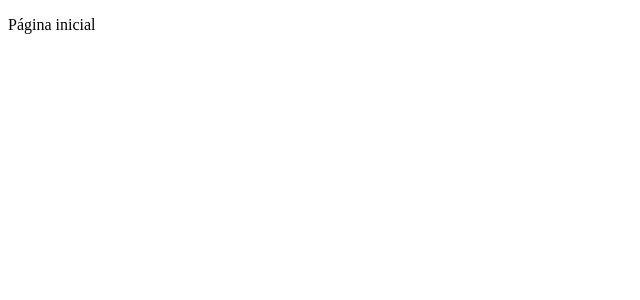
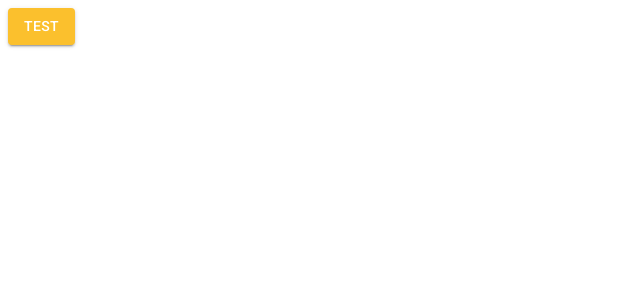
Before and after one commit to LeoGraciano/yt-cusrso-materialui-typescript, a React (Vite) app: page / in a window 1280 px wide. Shown: the top 300 px of the page, without its empty margins (0-640 px from the left). Built offline with nearby package versions, Linux system fonts and the light colour scheme.

Commit message:
feat: add new theme

```diff
--- a/index.html
+++ b/index.html
@@ -1,10 +1,20 @@
-<!doctype html>
+<!DOCTYPE html>
 <html lang="pt-Br">
   <head>
     <meta charset="UTF-8" />
     <link rel="icon" type="image/svg+xml" href="/vite.svg" />
     <meta name="viewport" content="width=device-width, initial-scale=1.0" />
     <title>Cadastros</title>
+    <link rel="preconnect" href="https://fonts.googleapis.com" />
+    <link rel="preconnect" href="https://fonts.gstatic.com" crossorigin />
+    <link
+      rel="stylesheet"
+      href="https://fonts.googleapis.com/css2?family=Roboto:wght@300;400;500;600;700&display=swap"
+    />
+    <link
+      rel="stylesheet"
+      href="https://fonts.googleapis.com/icon?family=Material+Icons"
+    />
   </head>
   <body>
     <div id="root"></div>
--- a/package.json
+++ b/package.json
@@ -10,6 +10,10 @@
     "preview": "vite preview"
   },
   "dependencies": {
+    "@emotion/react": "^11.11.1",
+    "@emotion/styled": "^11.11.0",
+    "@mui/icons-material": "^5.14.16",
+    "@mui/material": "^5.14.16",
     "react": "^18.2.0",
     "react-dom": "^18.2.0",
     "react-router-dom": "6"
--- a/src/App.tsx
+++ b/src/App.tsx
@@ -1,11 +1,16 @@
 import { BrowserRouter } from "react-router-dom";
-import AppRoutes from "./routers"
+import AppRoutes from "./routers";
+import { ThemeProvider } from "@mui/material";
+import { LightTheme } from "./shared/themes";
+
 export default function App() {
   return (
-    <main className="App">
-      <BrowserRouter>
-      <AppRoutes />
-      </BrowserRouter>
-    </main>
-  )
+    <ThemeProvider theme={LightTheme}>
+      <main className="App">
+        <BrowserRouter>
+          <AppRoutes />
+        </BrowserRouter>
+      </main>
+    </ThemeProvider>
+  );
 }
--- a/src/routers/index.tsx
+++ b/src/routers/index.tsx
@@ -1,11 +1,18 @@
-import React from "react";
+import { Button } from "@mui/material";
 import { Navigate, Route, Routes } from "react-router-dom";
 
-export default function AppRoutes(){
-    return(
-        <Routes>
-            <Route path="/" element={<p>Página inicial</p>} />
-            <Route path="*" element={<Navigate to="/" />} />
-        </Routes>
-    )
-};
+export default function AppRoutes() {
+  return (
+    <Routes>
+      <Route
+        path="/"
+        element={
+          <Button variant="contained" color="primary">
+            Test
+          </Button>
+        }
+      />
+      <Route path="*" element={<Navigate to="/" />} />
+    </Routes>
+  );
+}
--- /dev/null
+++ b/src/shared/themes/Light.ts
@@ -0,0 +1,23 @@
+import { createTheme } from "@mui/material";
+import { cyan, yellow } from "@mui/material/colors";
+
+export const LightTheme = createTheme({
+  palette: {
+    primary: {
+      main: yellow[700],
+      dark: yellow[800],
+      light: yellow[500],
+      contrastText: "#fff",
+    },
+    secondary: {
+      main: cyan[500],
+      dark: cyan[400],
+      light: cyan[300],
+      contrastText: "#fff",
+    },
+    background: {
+      default: "#f7f6f3",
+      paper: "#fff",
+    },
+  },
+});
--- a/src/shared/themes/index.ts
+++ b/src/shared/themes/index.ts
@@ -1 +1 @@
-export {};
+export * from "./Light";
```
Also changed, not shown: 1 other file (tests, documents, lock files or other folders).
